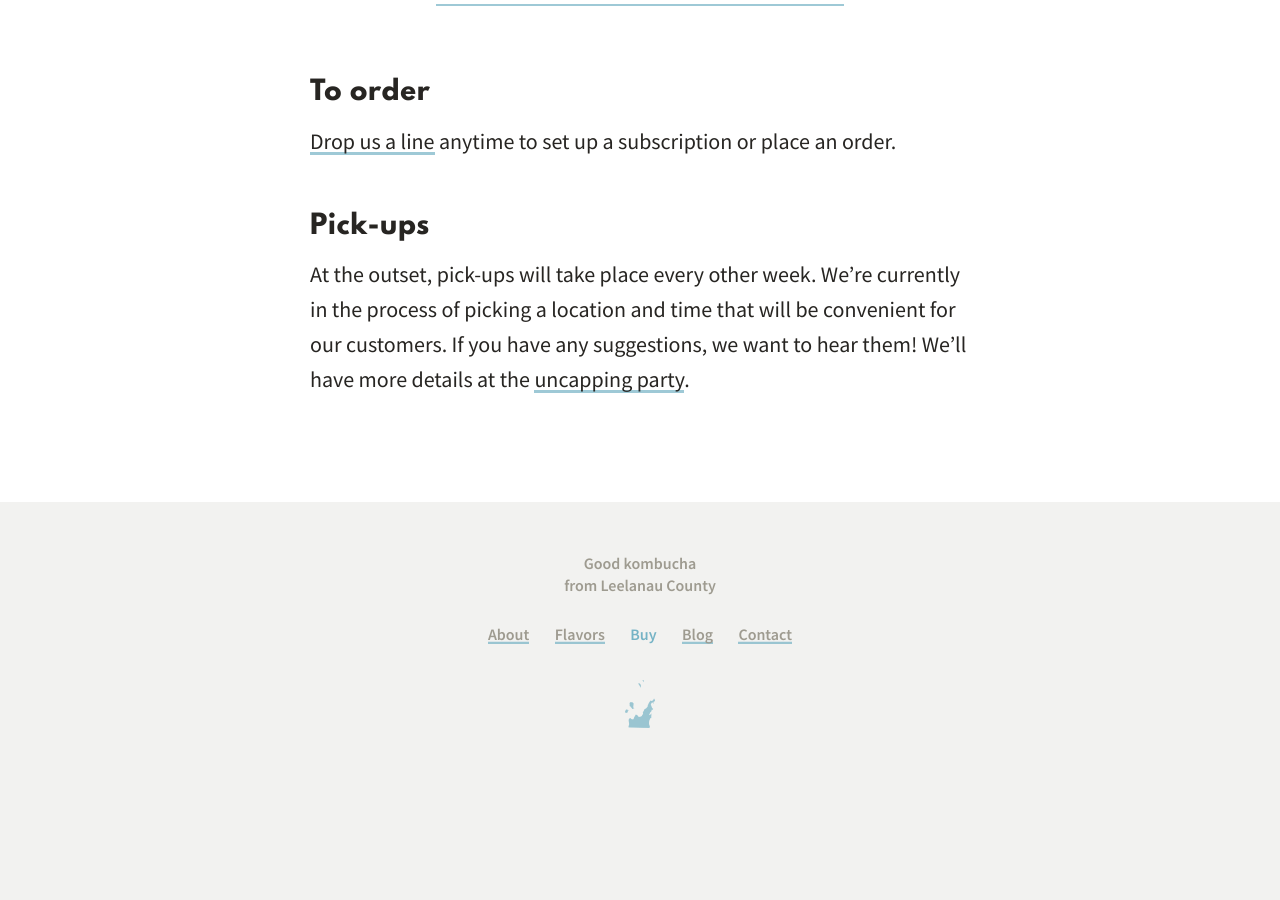
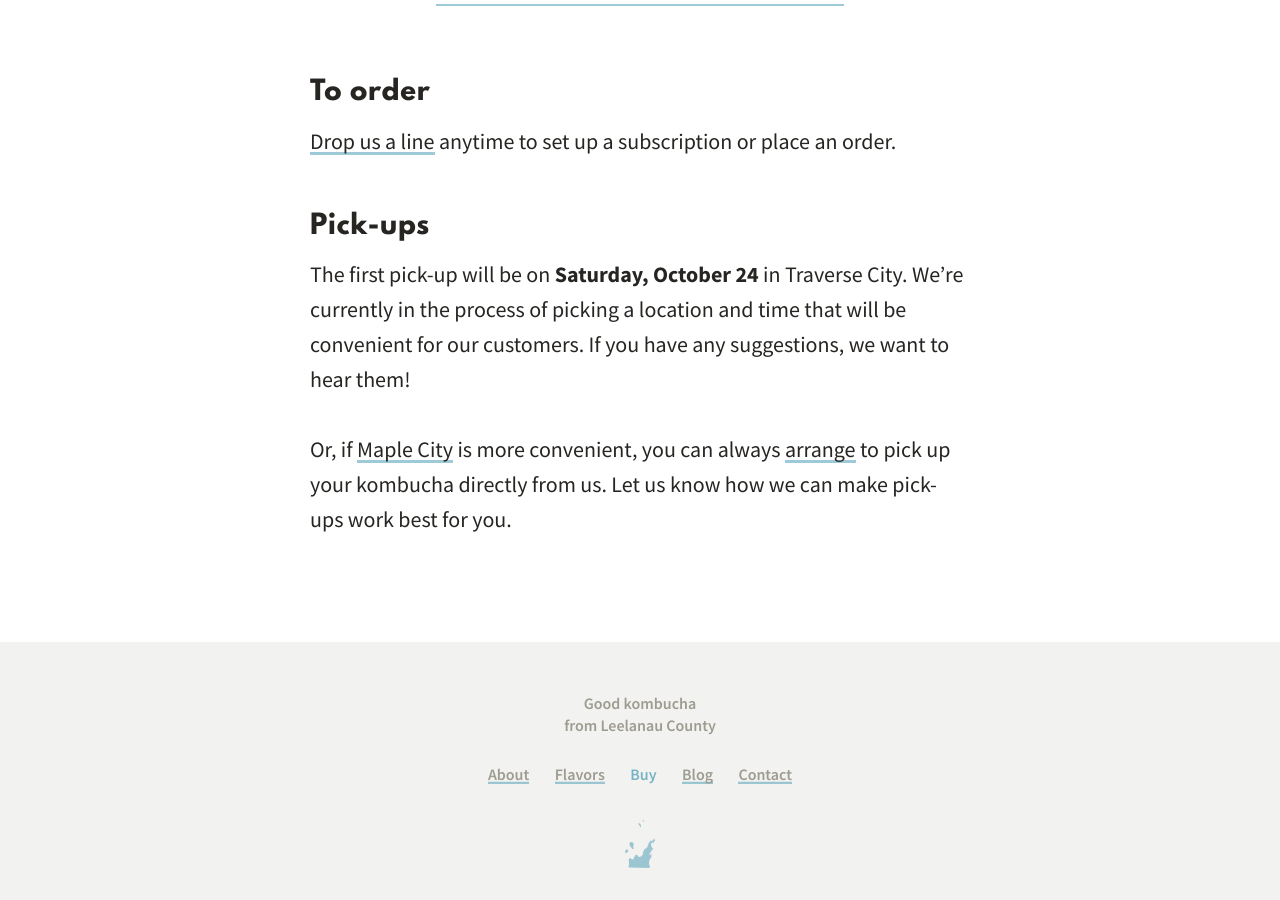
Before and after one commit to cscottmills/polyculturekombucha, a Jekyll site: the page built from buy/index.html, in a window 1280 px wide and 900 px high, scrolled down 1662 px. Built offline with Jekyll 4.4.1, drawn with Linux system fonts in a browser that asks for light colours; before the commit the page ends 2441 px from its top, so only the background shows below that.

Commit message:
[CONTENT] Update pick-up information

```diff
--- a/_includes/buy_bottom.md
+++ b/_includes/buy_bottom.md
@@ -4,8 +4,12 @@
 
 <h2 class="post--title" id="pickup">Pick-ups</h2>
 
-At the outset, pick-ups will take place every other week. We're currently in the process of picking a location and time that will be convenient for our customers. If you have any suggestions, we want to hear them! We'll have more details at the [uncapping party](/blog/uncapping).
+The first pick-up will be on **Saturday, October 24** in Traverse City. We're currently in the process of picking a location and time that will be convenient for our customers. If you have any suggestions, we want to hear them!
 
-<!-- <h2 class="post--title" id="pickup">Our bottles</h2>
+Or, if [Maple City][1]{:target="_blank"} is more convenient, you can always [arrange](/contact) to pick up your kombucha directly from us. Let us know how we can make pick-ups work best for you.
+
+<!-- <h2 class="post--title">Our bottles</h2>
 
 Lorem ipsum dolor sit amet, consectetur adipisicing elit. Tenetur possimus maxime recusandae dicta provident sed sint doloremque veritatis fugit pariatur tempora amet reiciendis laudantium exercitationem error explicabo quam at assumenda! -->
+
+[1]: https://goo.gl/maps/wAPF7Kqbr7u
```
